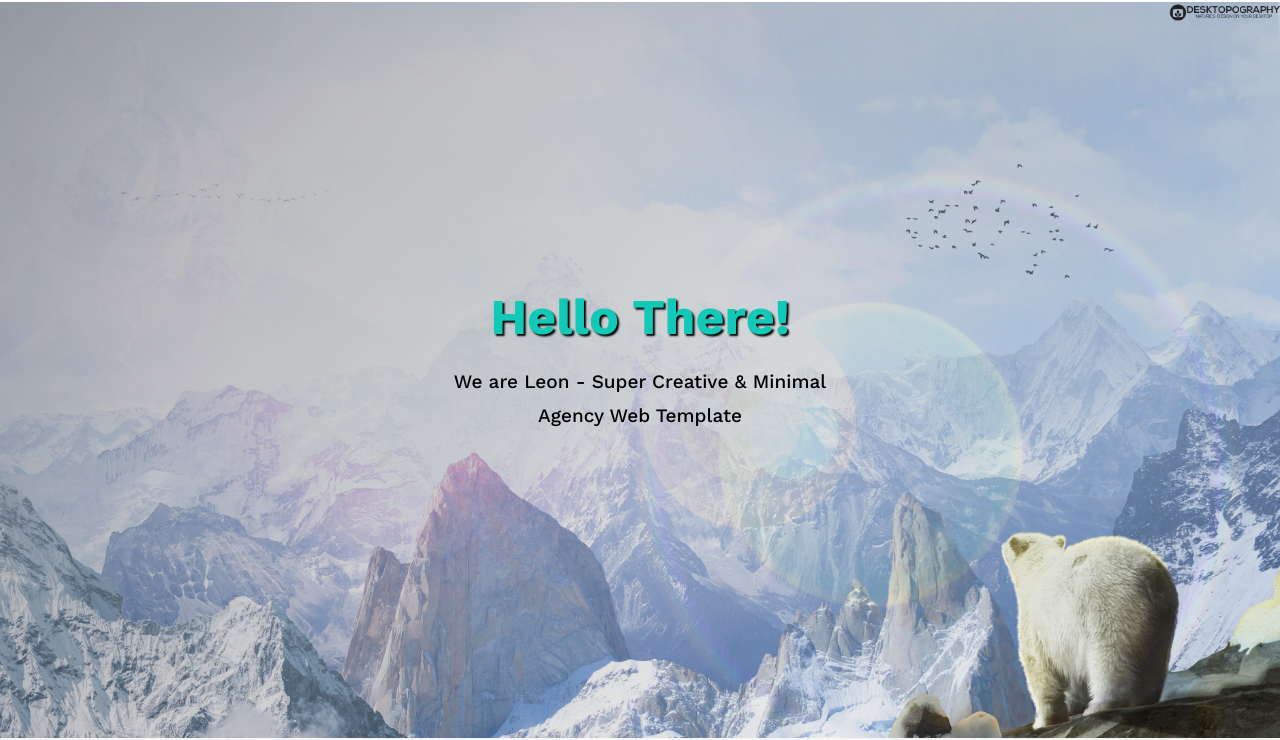
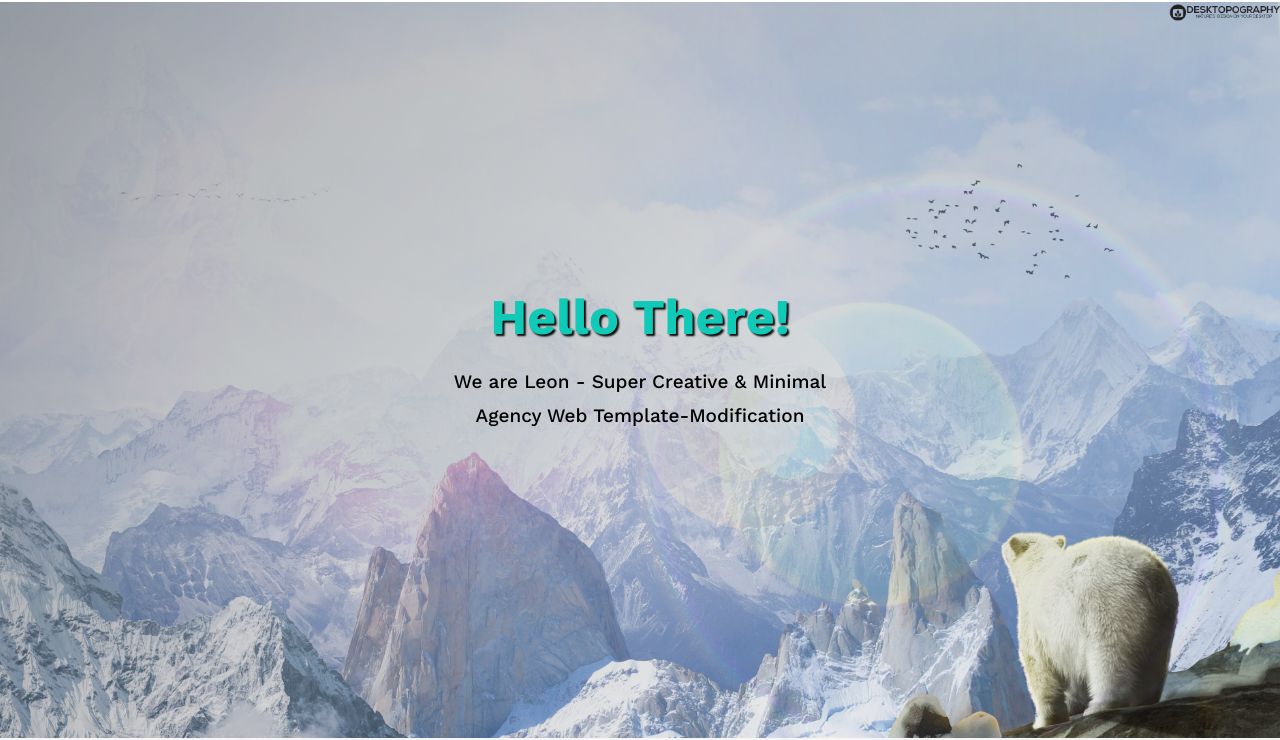
Before and after one commit to EL-MEHDI-ESSAADI/First-Template, a plain HTML site: page index.html in a window 1280 px wide. Shown: the part 66-806 px from the top of the page. Drawn offline with nearby package versions, Linux system fonts and the light colour scheme.

Commit message:
Update index.html

```diff
--- a/index.html
+++ b/index.html
@@ -52,7 +52,7 @@
     <div class="landing">
       <div class="intro-text">
         <h1>Hello There!</h1>
-        <p>We are Leon - Super Creative & Minimal Agency Web Template</p>
+        <p>We are Leon - Super Creative & Minimal Agency Web Template-Modification</p>
       </div>
     </div>
     <!-- end landing section -->
```
